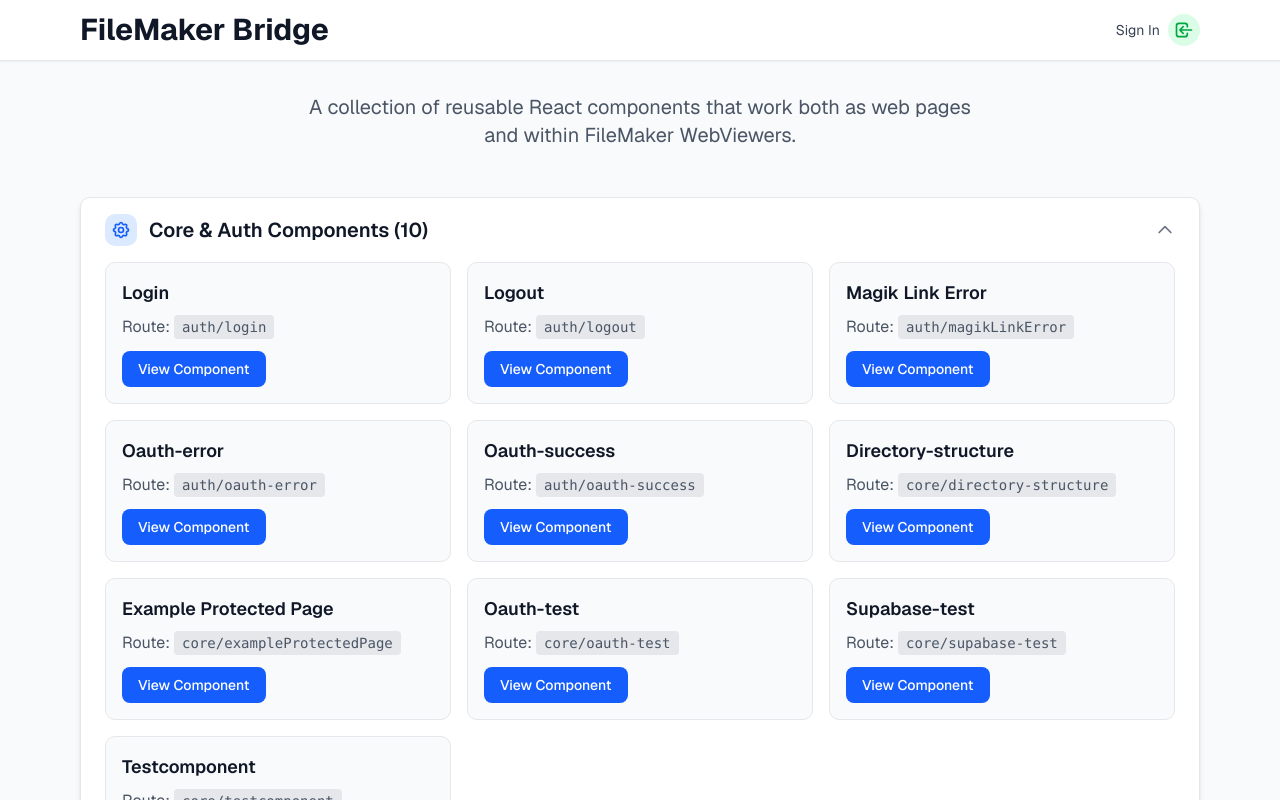
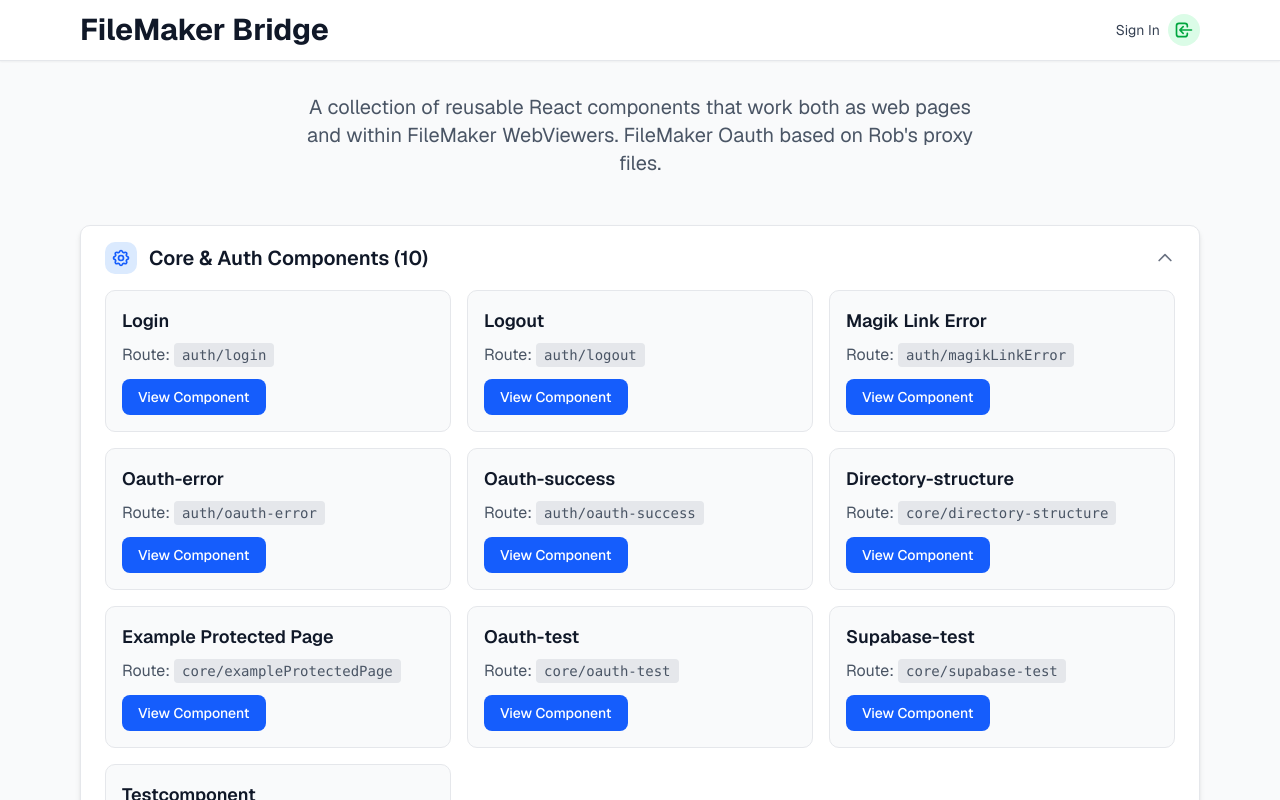
Before and after one commit to simon0863/fm-bridge, a Next.js app: page / in a window 1280 px wide. Shown: the top 800 px of the page. Built offline with nearby package versions, Linux system fonts and the light colour scheme; no server answers.

Commit message:
Added some explanitory comments on home page

```diff
--- a/app/HomeClient.js
+++ b/app/HomeClient.js
@@ -1,3 +1,15 @@
+/**
+ * Homepage Client Component - Interactive UI Features
+ *
+ * This client component handles all interactive features on the homepage including
+ * accordion toggles, state management, and user interactions. It receives data
+ * from the server component and provides the interactive experience.
+ *
+ * Why we need both page.js and HomeClient.js:
+ * - page.js: Server component for data fetching and initial rendering
+ * - HomeClient.js: Client component for interactivity, state, and browser APIs
+ */
+
 "use client";
 
 import { useState } from 'react';
@@ -87,7 +99,7 @@
         {/* Main Header */}
         <header className="text-center mb-12">
           <p className="text-xl text-gray-600 max-w-2xl mx-auto">
-            A collection of reusable React components that work both as web pages and within FileMaker WebViewers.
+            A collection of reusable React components that work both as web pages and within FileMaker WebViewers. FileMaker Oauth based on Rob's proxy files.
           </p>
         </header>
 
```
Also changed, not shown: app/page.js (+13 -1 lines).
